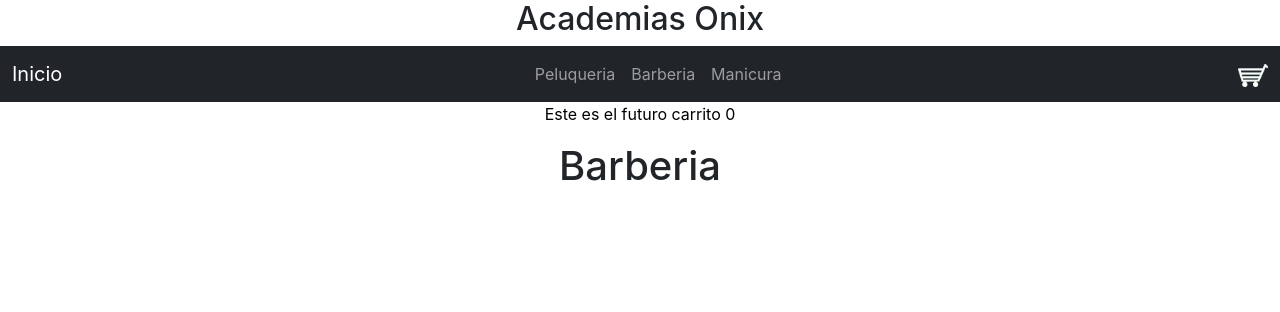
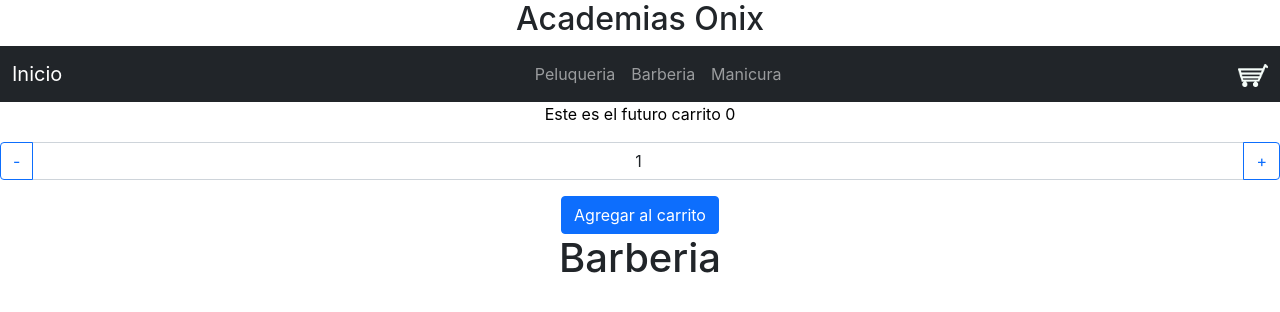
Before and after one commit to EnzoLazo/Academias-Lazo, a React (Create React App) app: page /barberia in a window 1280 px wide. Shown: the top 312 px of the page. Built offline with nearby package versions, Linux system fonts and the light colour scheme.

Commit message:
armando carrito

```diff
--- a/package.json
+++ b/package.json
@@ -10,7 +10,9 @@
     "@testing-library/jest-dom": "^5.14.1",
     "@testing-library/react": "^11.2.7",
     "@testing-library/user-event": "^12.8.3",
+    "bootstrap": "^5.1.3",
     "react": "^17.0.2",
+    "react-bootstrap": "^2.0.0",
     "react-dom": "^17.0.2",
     "react-router-dom": "^5.3.0",
     "react-scripts": "4.0.3",
--- a/src/App.js
+++ b/src/App.js
@@ -5,6 +5,8 @@ import Barberia from './Components/Pages/Barberia';
 import Manicura from './Components/Pages/Manicura';
 import Peluqueria from './Components/Pages/Peluqueria';
 import ItemListContainer from './Components/ItemListContainer';
+import ItemContainer from './Components/ItemContainer';
+
 
 
 const Titulo= ({titulo}) => {
@@ -21,7 +23,9 @@ function App() {
       <Titulo titulo='Academias Onix'/>
       <Router>
         <Navbar/>
-        <ItemListContainer valorCarrito={'0'} />
+        <ItemListContainer valorCarrito={'0'}>
+          <ItemContainer/>
+        </ItemListContainer>
         <Switch>
           <Route path='/' exact component={''}/>
           <Route path='/peluqueria' component={Peluqueria}/>
--- /dev/null
+++ b/src/Components/ItemContainer.js
@@ -0,0 +1,18 @@
+import ItemCount from './ItemCount'
+import {Card} from 'react-bootstrap';
+
+export default function ItemContainer() {
+    return(
+        <Card style={{ width: '18rem' }}>
+        <Card.Img variant="top" src="holder.js/100px180" />
+        <Card.Body>
+            <Card.Title>Card Title</Card.Title>
+            <Card.Text>
+            Some quick example text to build on the card title and make up the bulk of
+            the card's content.
+            </Card.Text>
+            <ItemCount stock={8} initial={1} />
+        </Card.Body>
+        </Card>
+    )
+}
--- /dev/null
+++ b/src/Components/ItemCount.js
@@ -0,0 +1,28 @@
+import React, {useState} from 'react';
+import {Button, InputGroup, FormControl} from 'react-bootstrap';
+
+export default function ItemCount({stock, initial, onAdd}) {
+    const [contador, setContador] = useState(initial)
+
+    const handleClick=() =>{
+        alert(`La cantidad agregada es ${contador}`)
+        }
+
+    const disminuirClick=() =>{
+        contador > 1 ? setContador(contador-1) : alert("No se puede elegir menor")
+        }
+    const aumentarClick=() => {
+        contador < parseInt(stock) ? setContador(contador+1) : alert(`El stock de ${stock} prodcutos`)
+    }
+
+    return (
+        <div>
+            <InputGroup className="mb-3">
+                <Button variant="outline-primary" onClick={disminuirClick} disabled={contador < 1 }>-</Button>
+                <FormControl className="text-center" aria-label="Lorem ipsum" value={contador}/>
+                <Button variant="outline-primary" onClick={aumentarClick}>+</Button>
+            </InputGroup>
+            <Button variant="primary" onClick={handleClick}>Agregar al carrito</Button>
+        </div>
+    )
+}
--- a/src/Components/ItemListContainer.js
+++ b/src/Components/ItemListContainer.js
@@ -1,9 +1,11 @@
 import '../styles/ItemListContainer.css'
+import ItemCount from './ItemCount'
 
 const ItemListContainer = ({valorCarrito}) => {
     return (
         <div className='prueba'>
             <p>Este es el futuro carrito {valorCarrito} </p>
+            <ItemCount stock={10} initial={1} />
         </div>
     )
 }
```
Also changed, not shown: 1 other file (tests, documents, lock files or other folders).
